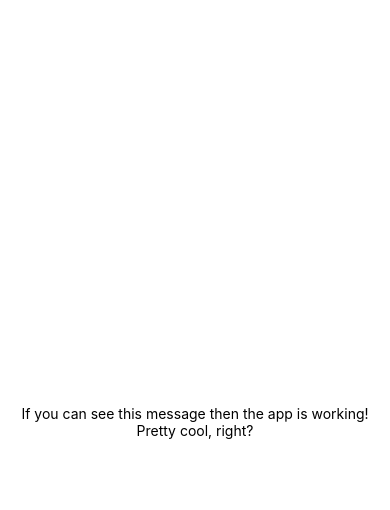
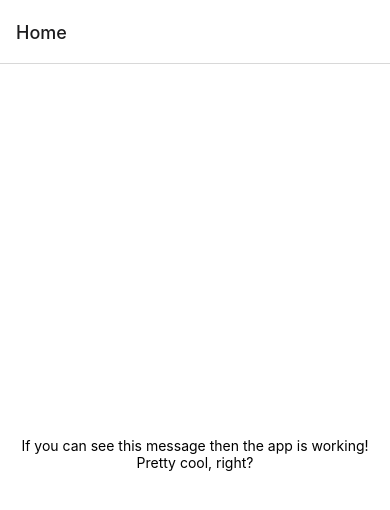
Before and after one commit to Aeneator/OffCamping, a React Native app: screen /Home in a window 390 px wide. Shown: the top 510 px of the page. Built offline with nearby package versions, Linux system fonts and the light colour scheme.

Commit message:
Added Navigation

```diff
--- a/App.js
+++ b/App.js
@@ -1,22 +1,29 @@
-import { StatusBar } from 'expo-status-bar';
-import React from 'react';
-import { StyleSheet, Text, View } from 'react-native';
+import { StatusBar } from "expo-status-bar";
+import React from "react";
+import { StyleSheet, Text, View, Button } from "react-native";
+import { NavigationContainer } from "@react-navigation/native";
+import { createNativeStackNavigator } from "@react-navigation/native-stack";
+import HomeScreen from "./screens/HomeScreen";
+
+const Stack = createNativeStackNavigator();
 
 export default function App() {
   return (
-    <View style={styles.container}>
-      <Text>If you can see this message then the app is working!</Text>
-      <Text>Pretty cool, right?</Text>
-      <StatusBar style="auto" />
-    </View>
+    <NavigationContainer>
+      {
+        <Stack.Navigator>
+          <Stack.Screen name="Home" component={HomeScreen} />
+        </Stack.Navigator>
+      }
+    </NavigationContainer>
   );
 }
 
 const styles = StyleSheet.create({
   container: {
     flex: 1,
-    backgroundColor: '#fff',
-    alignItems: 'center',
-    justifyContent: 'center',
+    backgroundColor: "#fff",
+    alignItems: "center",
+    justifyContent: "center",
   },
 });
--- a/package.json
+++ b/package.json
@@ -8,12 +8,16 @@
     "eject": "expo eject"
   },
   "dependencies": {
+    "@react-navigation/native": "^6.0.4",
+    "@react-navigation/native-stack": "^6.2.2",
     "expo": "~42.0.1",
     "expo-status-bar": "~1.0.4",
     "react": "16.13.1",
     "react-dom": "16.13.1",
     "react-native": "https://github.com/expo/react-native/archive/sdk-42.0.0.tar.gz",
-    "react-native-web": "~0.13.12"
+    "react-native-safe-area-context": "3.2.0",
+    "react-native-screens": "~3.4.0",
+    "react-native-web": "^0.17.5"
   },
   "devDependencies": {
     "@babel/core": "^7.9.0"
--- /dev/null
+++ b/screens/HomeScreen.js
@@ -0,0 +1,23 @@
+import React from "react";
+import { StyleSheet, Text, View, Button } from "react-native";
+
+function HomeScreen() {
+  return (
+    <View style={styles.container}>
+      <Text>If you can see this message then the app is working!</Text>
+      <Text>Pretty cool, right?</Text>
+      {/* <StatusBar style="auto" /> */}
+    </View>
+  );
+}
+
+const styles = StyleSheet.create({
+  container: {
+    flex: 1,
+    backgroundColor: "#fff",
+    alignItems: "center",
+    justifyContent: "center",
+  },
+});
+
+export default HomeScreen;
```
Also changed, not shown: 1 other file (tests, documents, lock files or other folders).
